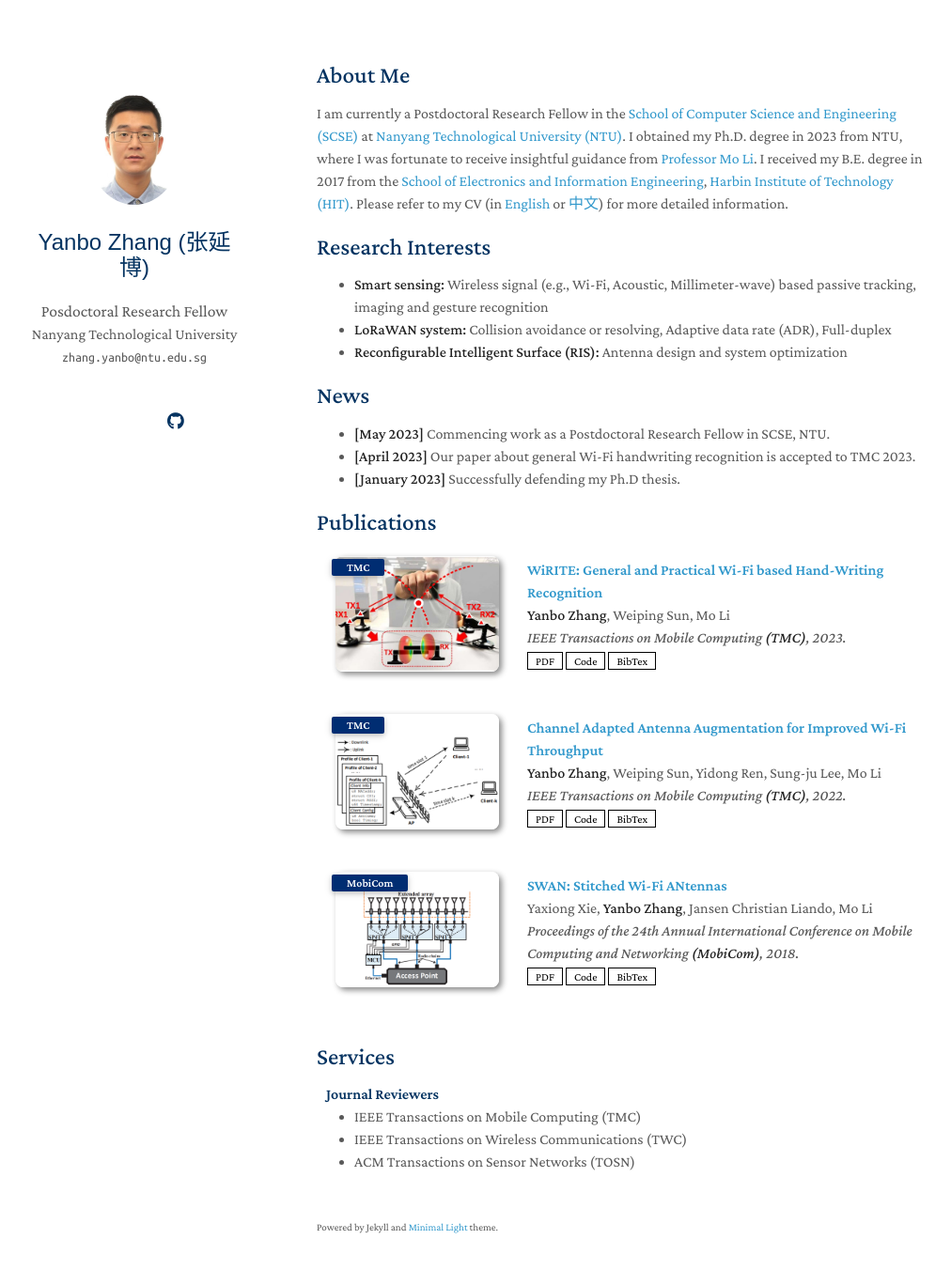
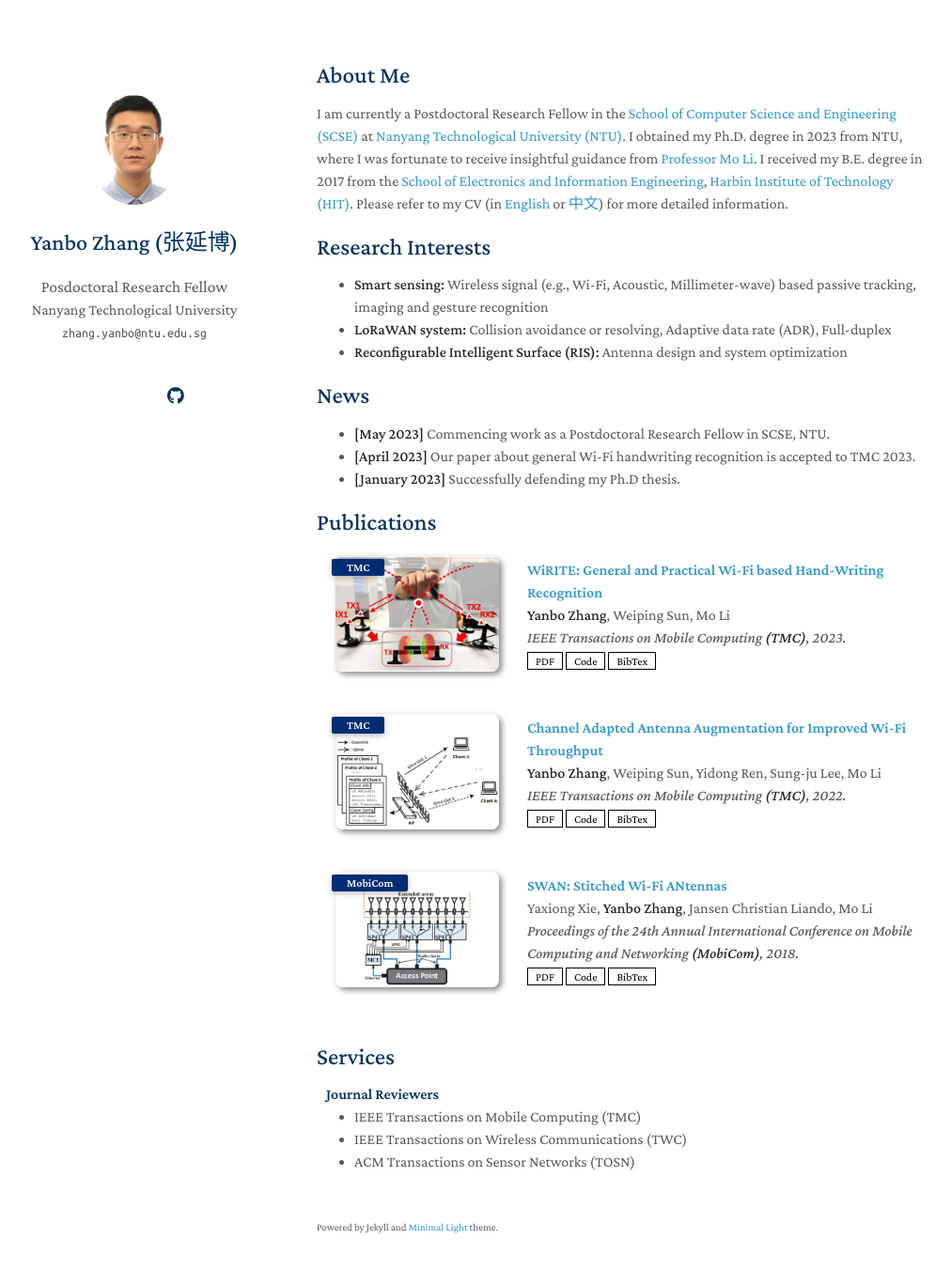
Before and after one commit to yanbozhang003/yanbozhang003.github.io, a Jekyll site: the page built from index.md, in a window 1280 px wide and 1387 px high. Shown: the top 1352 px of the window at 94% size, without its empty margins (133-1145 px from the left). Built offline with Jekyll 4.4.1, drawn with Linux system fonts in a browser that asks for light colours; nearby versions of some CDN libraries; a style sheet for code colours, icons or effects is not loaded; our own code applies the rules of GitHub Pages for plain Markdown files.

Commit message:
Update homepage.html

```diff
--- a/_layouts/homepage.html
+++ b/_layouts/homepage.html
@@ -44,7 +44,9 @@
         {% endif %}
 
         <!-- <h1 style="font-size: 1.5rem;">{{ site.title }}</h1> -->
-        <h1 style="font-size: 1.5rem; font-family: 'Microsoft YaHei', sans-serif;">{{ site.title }}</h1>
+        <h1 style="font-size: 1.5rem;">
+          Yanbo Zhang (<span style="font-family: 'Microsoft YaHei', sans-serif;">张延博</span>)
+        </h1>
 
         {% if site.position %}
         <position style="font-size:1.10rem;">{{ site.position }}</position>
```
